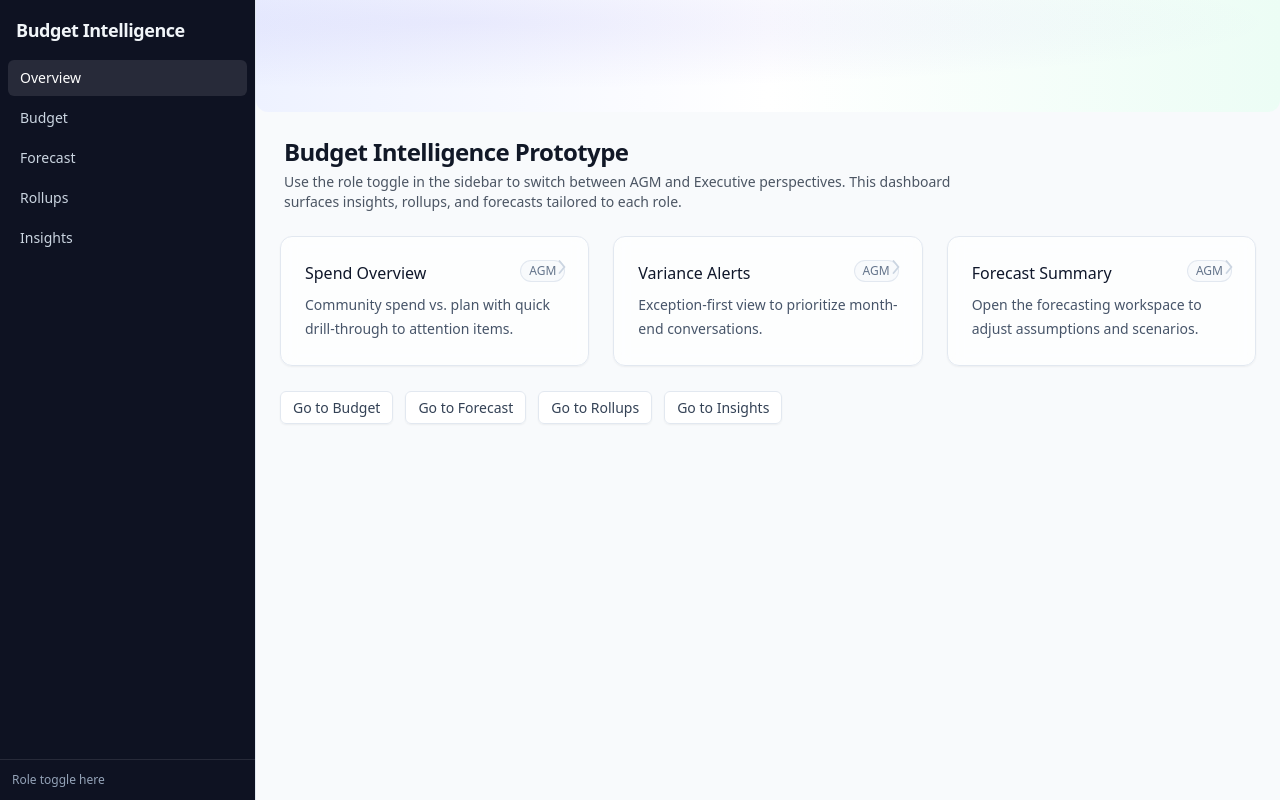
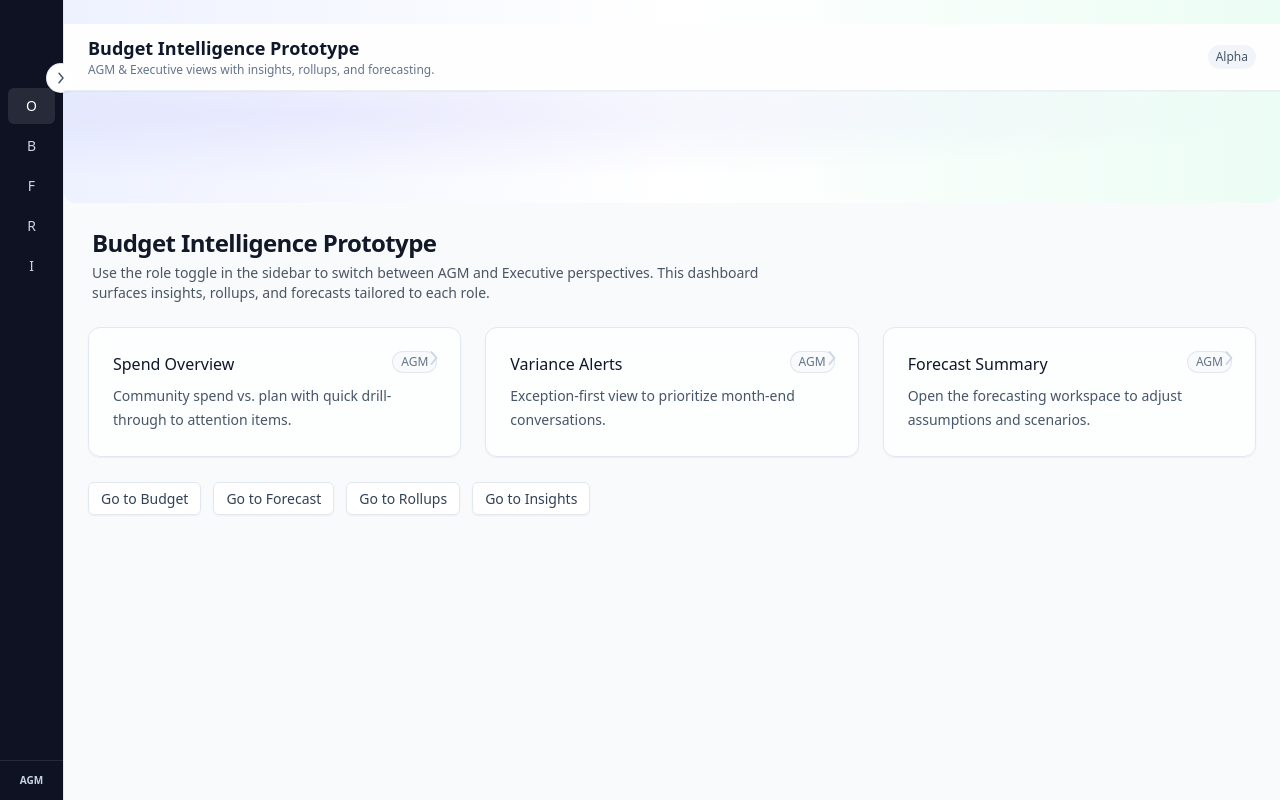
Before and after one commit to Integracarejj/BusIntell, a Next.js app: page / in a window 1280 px wide. Built offline with nearby package versions, Linux system fonts and the light colour scheme.

Commit message:
updated header to include title, collaspible sidebar

```diff
--- a/app/layout.tsx
+++ b/app/layout.tsx
@@ -3,6 +3,7 @@
 import "./globals.css";
 import type { ReactNode } from "react";
 import Sidebar from "../components/Sidebar";
+import Header from "../components/Header"; // ← add this import
 
 export default function RootLayout({ children }: { children: ReactNode }) {
     return (
@@ -10,7 +11,10 @@ export default function RootLayout({ children }: { children: ReactNode }) {
             <body className="h-full bg-slate-50 text-slate-800 antialiased">
                 <div className="flex h-screen">
                     <Sidebar />
-                    <main className="relative flex-1 overflow-auto p-6">{children}</main>
+                    <main className="relative flex-1 overflow-auto">
+                        <Header />           {/* ← add this line */}
+                        <div className="p-6">{children}</div>
+                    </main>
                 </div>
             </body>
         </html>
--- a/components/Header.tsx
+++ b/components/Header.tsx
@@ -1,11 +1,44 @@
-"use client";
 
+// components/Header.tsx
+// Server Component (no "use client" needed)
 export default function Header() {
     return (
-        <header className="h-14 bg-white border-b border-gray-200 flex items-center px-6">
-            <h1 className="text-lg font-medium text-gray-800">
-                Dashboard
-            </h1>
+        <header
+            className="
+        sticky top-0 z-30
+        border-b border-slate-200/70 bg-white/80 backdrop-blur
+        shadow-[0_1px_0_0_rgba(0,0,0,0.03)]
+      "
+        >
+            {/* Subtle gradient ribbon */}
+            <div
+                className="
+          h-6 w-full
+          bg-gradient-to-r from-indigo-50 via-white to-emerald-50
+        "
+                aria-hidden="true"
+            />
+
+            {/* Title row */}
+            <div className="flex items-center justify-between px-6 py-3">
+                <div className="min-w-0">
+                    <h1 className="truncate text-lg font-semibold leading-6 text-slate-900">
+                        Budget Intelligence Prototype
+                    </h1>
+                    <p className="mt-0.5 hidden text-xs text-slate-500 sm:block">
+                        AGM & Executive views with insights, rollups, and forecasting.
+                    </p>
+                </div>
+
+                {/* Right-side utilities (reserved for later) */}
+                <div className="flex items-center gap-2">
+                    {/* Placeholder for future actions (e.g., role, search, profile) */}
+                    <span className="hidden rounded-full bg-slate-100 px-2 py-1 text-xs font-medium text-slate-600 sm:inline-block">
+                        Alpha
+                    </span>
+                </div>
+            </div>
         </header>
     );
 }
+``
--- a/components/Sidebar.tsx
+++ b/components/Sidebar.tsx
@@ -4,7 +4,7 @@
 
 import Link from "next/link";
 import { usePathname } from "next/navigation";
-import clsx from "clsx";
+import { useState } from "react";
 
 const nav = [
     { label: "Overview", href: "/" },
@@ -16,41 +16,115 @@ const nav = [
 
 export default function Sidebar() {
     const pathname = usePathname();
+    const [expanded, setExpanded] = useState(false); // collapsed by default
+    const toggle = () => setExpanded((e) => !e);
+
+    const baseItem =
+        "mb-1 block rounded-md px-3 py-2 text-sm transition focus:outline-none focus-visible:ring-2 focus-visible:ring-indigo-500";
+    const on = "bg-white/10 text-white";
+    const off = "text-slate-300 hover:bg-white/5 hover:text-white";
 
     return (
-        <aside className="flex h-full w-64 flex-col border-r border-slate-200 bg-slate-950/95 text-slate-100">
-            <div className="px-4 pb-2 pt-4 text-lg font-semibold tracking-tight">
+        <aside
+            className={[
+                "group relative flex h-full flex-col border-r border-slate-200 bg-slate-950/95 text-slate-100",
+                "transition-[width] duration-200",
+                expanded ? "w-64" : "w-16",
+            ].join(" ")}
+        >
+            {/* Handle to expand/collapse */}
+            <button
+                onClick={toggle}
+                aria-label={expanded ? "Collapse sidebar" : "Expand sidebar"}
+                aria-expanded={expanded}
+                className="absolute -right-3 top-16 z-10 rounded-full bg-white p-1.5 text-slate-600 shadow ring-1 ring-slate-200 hover:text-indigo-600 focus:outline-none focus-visible:ring-2 focus-visible:ring-indigo-500"
+            >
+                {/* chevron-left (rotates when collapsed) */}
+                <svg
+                    viewBox="0 0 20 20"
+                    fill="none"
+                    className={`h-4 w-4 transition-transform ${expanded ? "" : "rotate-180"}`}
+                    aria-hidden="true"
+                >
+                    <path
+                        d="M12.5 4l-5 6 5 6"
+                        stroke="currentColor"
+                        strokeWidth="1.8"
+                        strokeLinecap="round"
+                        strokeLinejoin="round"
+                    />
+                </svg>
+            </button>
+
+            {/* Brand/title (hidden when collapsed) */}
+            <div
+                className={[
+                    "px-3 pb-2 pt-4 text-lg font-semibold tracking-tight",
+                    "transition-opacity duration-150",
+                    expanded ? "opacity-100" : "opacity-0",
+                ].join(" ")}
+                aria-hidden={!expanded}
+            >
                 Budget Intelligence
             </div>
 
+            {/* Navigation */}
             <nav className="flex-1 px-2 py-2">
                 {nav.map((item) => {
                     const active =
                         item.href === "/"
                             ? pathname === "/"
                             : pathname.startsWith(item.href);
+
+                    // When collapsed, show first letter as a badge + tooltip via title
+                    const collapsedLabel = item.label.slice(0, 1);
+
                     return (
                         <Link
                             key={item.href}
                             href={item.href}
-                            className={clsx(
-                                "mb-1 block rounded-md px-3 py-2 text-sm transition",
-                                "focus:outline-none focus-visible:ring-2 focus-visible:ring-indigo-500",
-                                active
-                                    ? "bg-white/10 text-white"
-                                    : "text-slate-300 hover:bg-white/5 hover:text-white"
-                            )}
+                            className={`${baseItem} ${active ? on : off} ${expanded ? "" : "px-2 text-center"
+                                }`}
+                            title={!expanded ? item.label : undefined}
                         >
-                            {item.label}
+                            {expanded ? item.label : collapsedLabel}
                         </Link>
                     );
                 })}
             </nav>
 
-            {/* Role toggle area placeholder remains; we can wire it next */}
-            <div className="border-t border-white/10 p-3 text-xs text-slate-400">
-                Role toggle here
+            {/* Role toggle area */}
+            <div className="border-t border-white/10 p-3">
+                {expanded ? <RoleToggle /> : <RoleBadge />}
             </div>
         </aside>
     );
 }
+
+function RoleToggle() {
+    const [role, setRole] = useState<"AGM" | "Executive">("AGM");
+    return (
+        <div className="flex items-center justify-between gap-3">
+            <span className="text-xs font-medium text-slate-300">Role</span>
+            <select
+                className="rounded border border-white/10 bg-slate-900/60 px-2 py-1 text-xs text-slate-100 shadow-sm outline-none focus-visible:ring-2 focus-visible:ring-indigo-500"
+                value={role}
+                onChange={(e) => setRole(e.target.value as "AGM" | "Executive")}
+            >
+                <option value="AGM">AGM</option>
+                <option value="Executive">Executive</option>
+            </select>
+        </div>
+    );
+}
+
+function RoleBadge() {
+    // Same source of truth as RoleToggle; for now just "AGM" visual until we wire shared state.
+    const role: "AGM" | "Executive" = "AGM";
+    const abbr = role === "AGM" ? "AGM" : "EX";
+    return (
+        <span className="block text-center text-[10px] font-semibold text-slate-300">
+            {abbr}
+        </span>
+    );
+}
```
